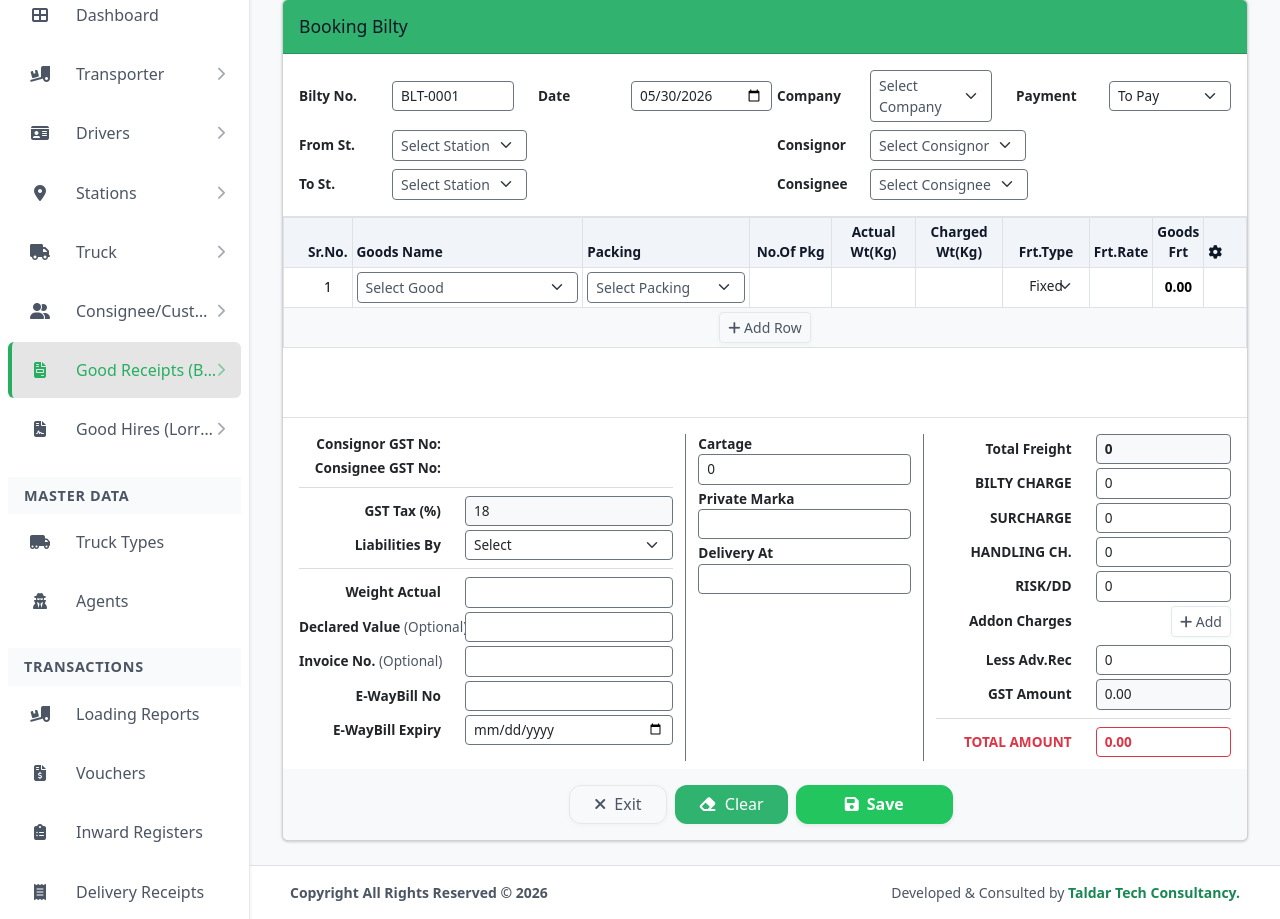
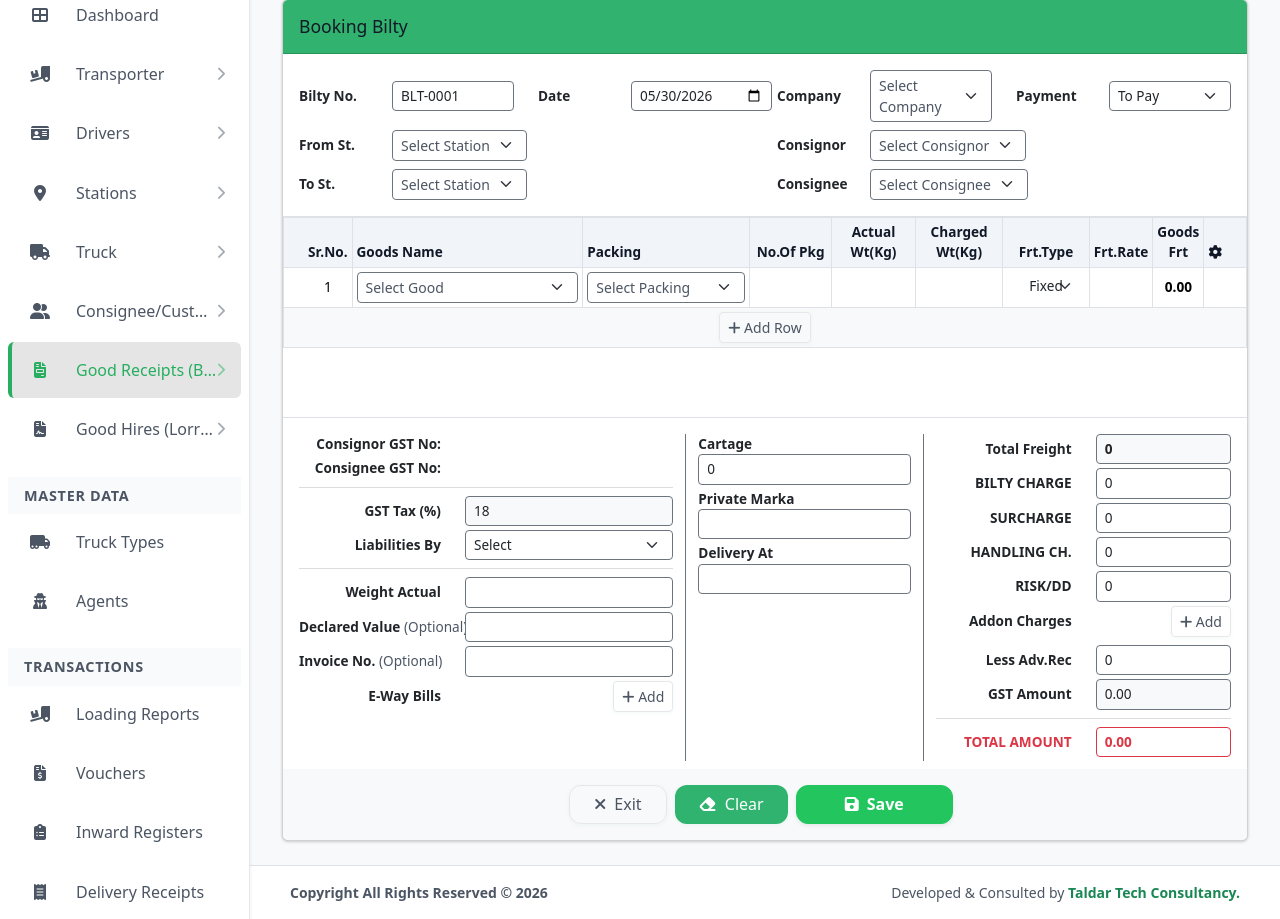
Before and after one commit to taldartech/truckbill_partload, a Laravel app: page /bilties/create in a window 1280 px wide. Shown: the part 167-1086 px from the top of the page. Run offline with Laravel 12, Linux system fonts and the light colour scheme; a user stored in the database is signed in; data comes from the database, SQL or seed files in the repository; tables that the repository leaves empty hold one stand-in row (values such as "Sample post"); style sheets or scripts are compiled from the project's sources; parts of the project's set-up code (start-up, migrations or seed data) failed here and were passed over; some libraries are stand-ins or nearby versions.

Commit message:
Enhance Bilty management: Add support for multiple E-Way Bills in BiltyRequest, update BiltyController for syncing E-Way Bills, and modify Create/Edit views for user-friendly input. Update print view to display E-Way Bill details.

```diff
--- a/app/Http/Controllers/BiltyController.php
+++ b/app/Http/Controllers/BiltyController.php
@@ -67,7 +67,8 @@ class BiltyController extends Controller implements HasMiddleware
 
         DB::transaction(function () use ($validated) {
             $details = $validated['details'] ?? [];
-            unset($validated['details']);
+            $ewayBills = $validated['eway_bills'] ?? [];
+            unset($validated['details'], $validated['eway_bills'], $validated['eway_bill_no'], $validated['eway_bill_expiry_date']);
 
             $bilty = Bilty::create($validated);
 
@@ -85,6 +86,8 @@ class BiltyController extends Controller implements HasMiddleware
                     ]);
                 }
             }
+
+            $this->syncEwayBills($bilty, $ewayBills);
         });
 
         return redirect()->route('bilties.index')->with('success', 'Bilty created successfully.');
@@ -92,7 +95,7 @@ class BiltyController extends Controller implements HasMiddleware
 
     public function edit(Bilty $bilty)
     {
-        $bilty->load('biltyDetails');
+        $bilty->load(['biltyDetails', 'ewayBills']);
         return Inertia::render('Bilties/Edit', [
             'bilty' => $bilty,
             'companies' => Company::all(),
@@ -110,7 +113,8 @@ class BiltyController extends Controller implements HasMiddleware
 
         DB::transaction(function () use ($validated, $bilty) {
             $details = $validated['details'] ?? [];
-            unset($validated['details']);
+            $ewayBills = $validated['eway_bills'] ?? [];
+            unset($validated['details'], $validated['eway_bills'], $validated['eway_bill_no'], $validated['eway_bill_expiry_date']);
 
             $bilty->update($validated);
             $bilty->biltyDetails()->delete();
@@ -129,6 +133,8 @@ class BiltyController extends Controller implements HasMiddleware
                     ]);
                 }
             }
+
+            $this->syncEwayBills($bilty, $ewayBills);
         });
 
         return redirect()->route('bilties.index')->with('success', 'Bilty updated successfully.');
@@ -155,4 +161,40 @@ class BiltyController extends Controller implements HasMiddleware
             ->map(fn ($value) => (float) $value)
             ->toArray();
     }
+
+    private function syncEwayBills(Bilty $bilty, array $ewayBills): void
+    {
+        $keptIds = [];
+
+        foreach ($ewayBills as $item) {
+            if (empty($item['eway_bill_no'])) {
+                continue;
+            }
+
+            $payload = [
+                'company_id' => $bilty->company_id,
+                'eway_bill_no' => $item['eway_bill_no'],
+                'eway_bill_date' => null,
+                'eway_bill_valid_till' => $item['eway_bill_valid_till'] ?? null,
+            ];
+
+            if (!empty($item['id'])) {
+                $existing = $bilty->ewayBills()->whereKey($item['id'])->first();
+                if ($existing) {
+                    $existing->update($payload);
+                    $keptIds[] = $existing->id;
+                    continue;
+                }
+            }
+
+            $created = $bilty->ewayBills()->create($payload);
+            $keptIds[] = $created->id;
+        }
+
+        if (empty($keptIds)) {
+            $bilty->ewayBills()->delete();
+        } else {
+            $bilty->ewayBills()->whereNotIn('id', $keptIds)->delete();
+        }
+    }
 }
--- a/app/Models/BiltyEwayBill.php
+++ b/app/Models/BiltyEwayBill.php
@@ -7,5 +7,9 @@ use Illuminate\Database\Eloquent\Model;
 class BiltyEwayBill extends Model
 {
     protected $guarded = [];
-    //
+
+    public function bilty()
+    {
+        return $this->belongsTo(Bilty::class);
+    }
 }
--- a/resources/js/Pages/Bilties/Create.vue
+++ b/resources/js/Pages/Bilties/Create.vue
@@ -226,13 +226,30 @@
                                         <div class="col-5 text-end"><label class="mb-0 fw-bold small text-dark">Invoice No. <span class="text-muted fw-normal">(Optional)</span></label></div>
                                         <div class="col-7"><input type="text" class="form-control form-control-sm border-secondary shadow-none bg-white" v-model="form.invoice_number"></div>
                                     </div>
-                                    <div class="row align-items-center mb-1">
-                                        <div class="col-5 text-end"><label class="mb-0 fw-bold small text-dark">E-WayBill No</label></div>
-                                        <div class="col-7"><input type="text" class="form-control form-control-sm border-secondary shadow-none bg-white" v-model="form.eway_bill_no"></div>
-                                    </div>
-                                    <div class="row align-items-center mb-1">
-                                        <div class="col-5 text-end"><label class="mb-0 fw-bold small text-dark">E-WayBill Expiry</label></div>
-                                        <div class="col-7"><input type="date" class="form-control form-control-sm border-secondary shadow-none bg-white" v-model="form.eway_bill_expiry_date"></div>
+                                    <div class="mb-2">
+                                        <div class="row align-items-center mb-1">
+                                            <div class="col-5 text-end"><label class="mb-0 fw-bold small text-dark">E-Way Bills</label></div>
+                                            <div class="col-7 text-end">
+                                                <button type="button" class="btn btn-sm btn-outline-secondary py-0" @click="addEwayBill">
+                                                    <i class="fas fa-plus"></i> Add
+                                                </button>
+                                            </div>
+                                        </div>
+                                        <div v-for="(eway, index) in form.eway_bills" :key="eway.id ?? `new-${index}`" class="row mb-1 align-items-center">
+                                            <div class="col-1 text-end">
+                                                <button type="button" class="btn btn-sm btn-link text-danger p-0" @click="removeEwayBill(index)">
+                                                    <i class="fas fa-times"></i>
+                                                </button>
+                                            </div>
+                                            <div class="col-4">
+                                                <input type="text" class="form-control form-control-sm border-secondary shadow-none bg-white" :class="{ 'is-invalid': ewayError(index, 'eway_bill_no') }" v-model="eway.eway_bill_no" placeholder="E-Way Bill No">
+                                                <div v-if="ewayError(index, 'eway_bill_no')" class="text-danger small">{{ ewayError(index, 'eway_bill_no') }}</div>
+                                            </div>
+                                            <div class="col-7">
+                                                <input type="date" class="form-control form-control-sm border-secondary shadow-none bg-white" :class="{ 'is-invalid': ewayError(index, 'eway_bill_valid_till') }" v-model="eway.eway_bill_valid_till" placeholder="Valid Till">
+                                                <div v-if="ewayError(index, 'eway_bill_valid_till')" class="text-danger small">{{ ewayError(index, 'eway_bill_valid_till') }}</div>
+                                            </div>
+                                        </div>
                                     </div>
                                 </div>
 
@@ -369,8 +386,7 @@ const form = useForm({
     // Middle section
     private_marka: '',
     delivery_at: '',
-    eway_bill_no: '',
-    eway_bill_expiry_date: '',
+    eway_bills: [],
     weight_actual: '',
     declared_value: '',
     invoice_number: '',
@@ -417,6 +433,16 @@ watch(() => form.company_id, applyCompanyGst);
 watch(() => form.gst_liability_by, applyCompanyGst);
 
 onMounted(() => calculateFinalTotal());
+
+const addEwayBill = () => {
+    form.eway_bills.push({ eway_bill_no: '', eway_bill_valid_till: '' });
+};
+
+const removeEwayBill = (index) => {
+    form.eway_bills.splice(index, 1);
+};
+
+const ewayError = (index, field) => form.errors[`eway_bills.${index}.${field}`];
 
 const addAddonCharge = () => {
     form.addon_charges.push({ particulars: '', amount: '' });
--- a/resources/js/Pages/Bilties/Edit.vue
+++ b/resources/js/Pages/Bilties/Edit.vue
@@ -226,13 +226,30 @@
                                         <div class="col-5 text-end"><label class="mb-0 fw-bold small text-dark">Invoice No. <span class="text-muted fw-normal">(Optional)</span></label></div>
                                         <div class="col-7"><input type="text" class="form-control form-control-sm border-secondary shadow-none bg-white" v-model="form.invoice_number"></div>
                                     </div>
-                                    <div class="row align-items-center mb-1">
-                                        <div class="col-5 text-end"><label class="mb-0 fw-bold small text-dark">E-WayBill No</label></div>
-                                        <div class="col-7"><input type="text" class="form-control form-control-sm border-secondary shadow-none bg-white" v-model="form.eway_bill_no"></div>
-                                    </div>
-                                    <div class="row align-items-center mb-1">
-                                        <div class="col-5 text-end"><label class="mb-0 fw-bold small text-dark">E-WayBill Expiry</label></div>
-                                        <div class="col-7"><input type="date" class="form-control form-control-sm border-secondary shadow-none bg-white" v-model="form.eway_bill_expiry_date"></div>
+                                    <div class="mb-2">
+                                        <div class="row align-items-center mb-1">
+                                            <div class="col-5 text-end"><label class="mb-0 fw-bold small text-dark">E-Way Bills</label></div>
+                                            <div class="col-7 text-end">
+                                                <button type="button" class="btn btn-sm btn-outline-secondary py-0" @click="addEwayBill">
+                                                    <i class="fas fa-plus"></i> Add
+                                                </button>
+                                            </div>
+                                        </div>
+                                        <div v-for="(eway, index) in form.eway_bills" :key="eway.id ?? `new-${index}`" class="row mb-1 align-items-center">
+                                            <div class="col-1 text-end">
+                                                <button type="button" class="btn btn-sm btn-link text-danger p-0" @click="removeEwayBill(index)">
+                                                    <i class="fas fa-times"></i>
+                                                </button>
+                                            </div>
+                                            <div class="col-4">
+                                                <input type="text" class="form-control form-control-sm border-secondary shadow-none bg-white" :class="{ 'is-invalid': ewayError(index, 'eway_bill_no') }" v-model="eway.eway_bill_no" placeholder="E-Way Bill No">
+                                                <div v-if="ewayError(index, 'eway_bill_no')" class="text-danger small">{{ ewayError(index, 'eway_bill_no') }}</div>
+                                            </div>
+                                            <div class="col-7">
+                                                <input type="date" class="form-control form-control-sm border-secondary shadow-none bg-white" :class="{ 'is-invalid': ewayError(index, 'eway_bill_valid_till') }" v-model="eway.eway_bill_valid_till" placeholder="Valid Till">
+                                                <div v-if="ewayError(index, 'eway_bill_valid_till')" class="text-danger small">{{ ewayError(index, 'eway_bill_valid_till') }}</div>
+                                            </div>
+                                        </div>
                                     </div>
                                 </div>
 
@@ -401,6 +418,23 @@ const initialAddonCharges = savedAddonCharges.length > 0
     }))
     : [];
 
+const savedEwayBills = props.bilty.eway_bills ?? props.bilty.ewayBills ?? [];
+
+const formatDateInput = (value) => (value ? String(value).substr(0, 10) : '');
+
+const initialEwayBills = savedEwayBills.length > 0
+    ? savedEwayBills.map((eway) => ({
+        id: eway.id ?? null,
+        eway_bill_no: eway.eway_bill_no || '',
+        eway_bill_valid_till: formatDateInput(eway.eway_bill_valid_till),
+    }))
+    : (props.bilty.eway_bill_no
+        ? [{
+            eway_bill_no: props.bilty.eway_bill_no,
+            eway_bill_valid_till: formatDateInput(props.bilty.eway_bill_expiry_date),
+        }]
+        : []);
+
 const form = useForm({
     company_id: props.bilty.company_id || '',
     consignor_id: props.bilty.consignor_id || '',
@@ -417,8 +451,7 @@ const form = useForm({
     // Middle section
     private_marka: props.bilty.private_marka || '',
     delivery_at: props.bilty.delivery_at || '',
-    eway_bill_no: props.bilty.eway_bill_no || '',
-    eway_bill_expiry_date: props.bilty.eway_bill_expiry_date || '',
+    eway_bills: initialEwayBills,
     weight_actual: props.bilty.weight_actual || '',
     declared_value: props.bilty.declared_value || '',
     invoice_number: props.bilty.invoice_number || '',
@@ -467,6 +500,16 @@ watch(() => form.company_id, applyCompanyGst);
 watch(() => form.gst_liability_by, applyCompanyGst);
 
 onMounted(() => calculateFinalTotal());
+
+const addEwayBill = () => {
+    form.eway_bills.push({ eway_bill_no: '', eway_bill_valid_till: '' });
+};
+
+const removeEwayBill = (index) => {
+    form.eway_bills.splice(index, 1);
+};
+
+const ewayError = (index, field) => form.errors[`eway_bills.${index}.${field}`];
 
 const addAddonCharge = () => {
     form.addon_charges.push({ particulars: '', amount: '' });
```
Also changed, not shown: app/Http/Requests/BiltyRequest.php (+36 -4 lines), resources/views/prints/bilty.blade.php (+16 -2 lines).
